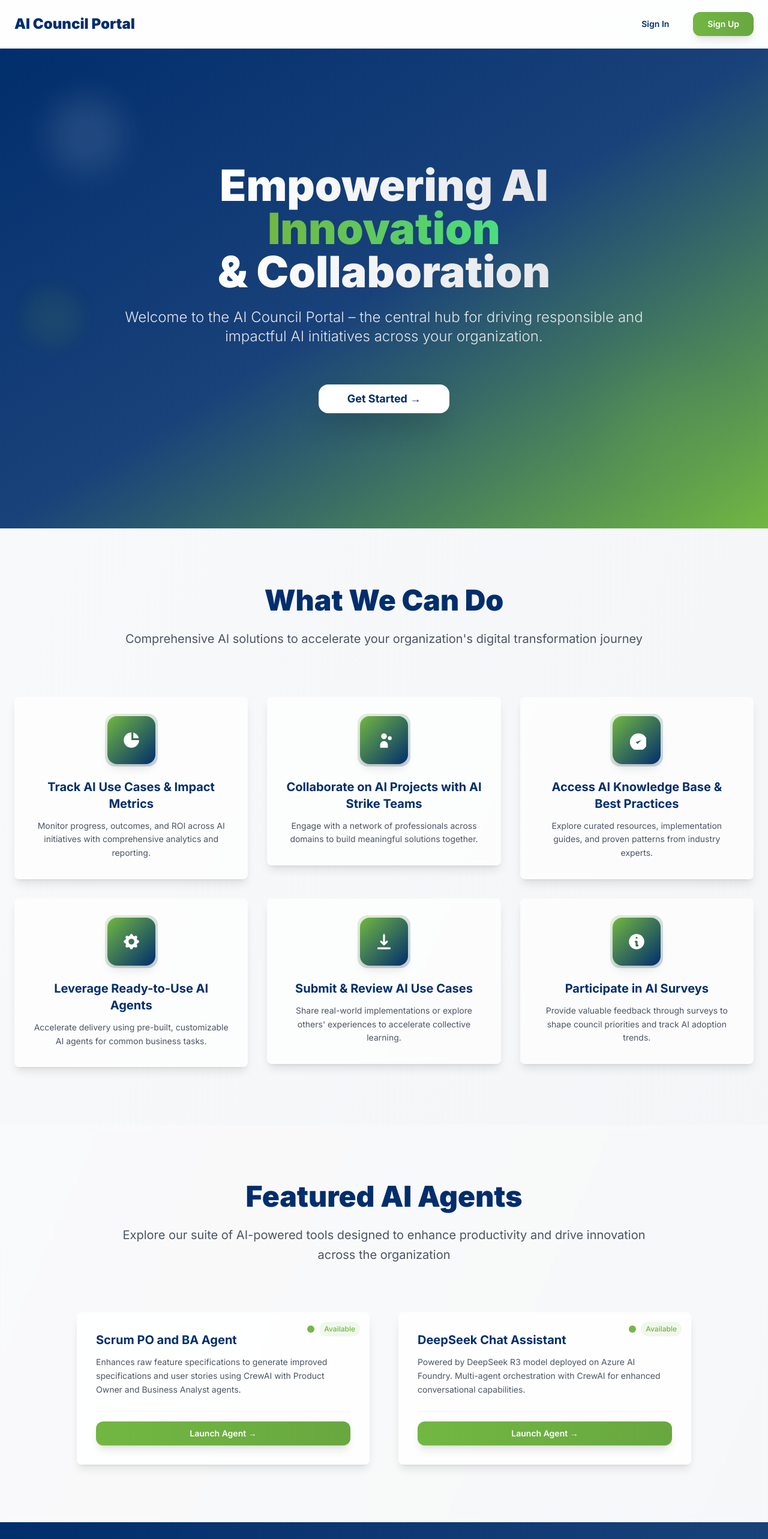
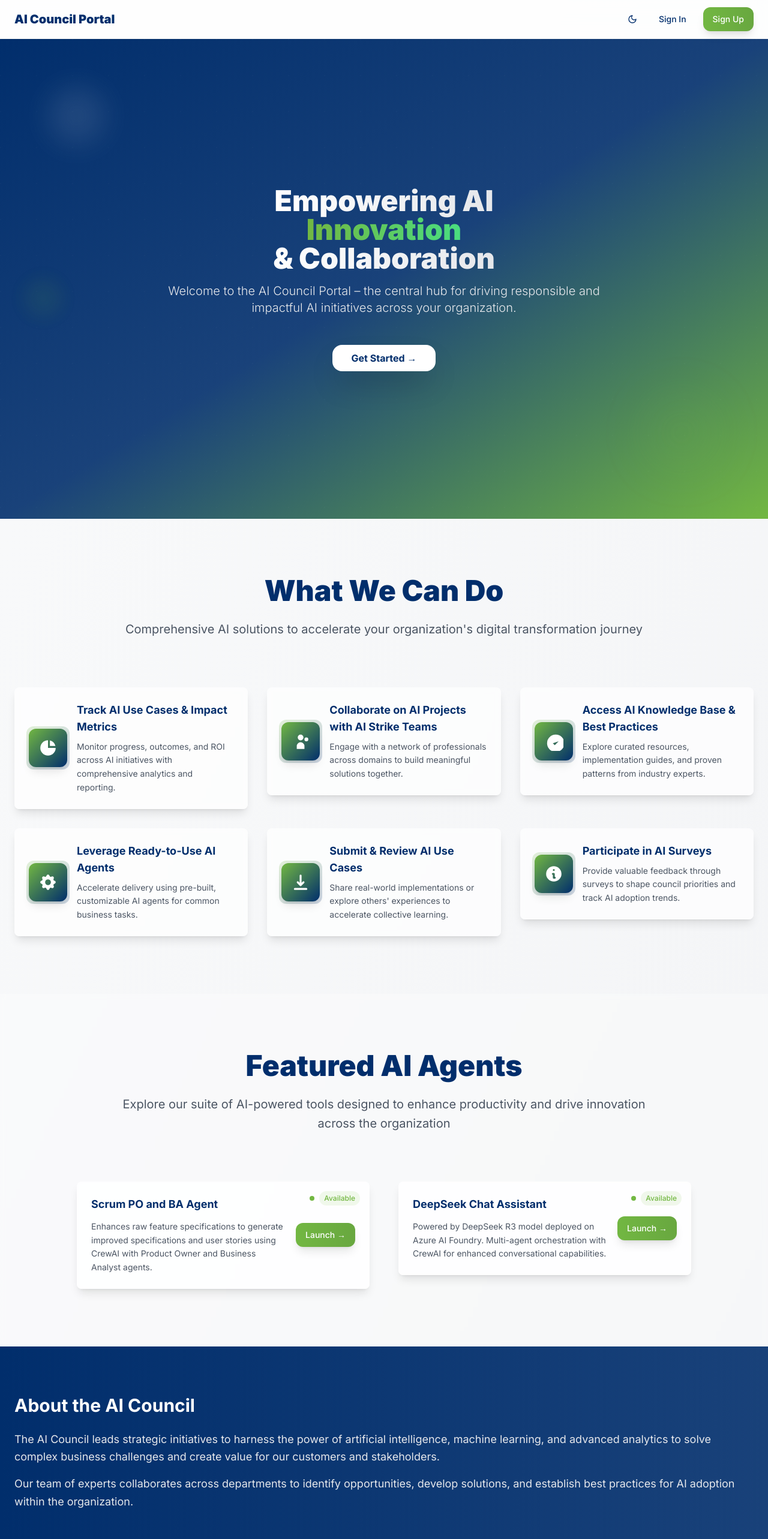
Before and after one commit to LostZoro56/council-ai-craft, a React (Vite) app: page / in a window 1280 px wide. Shown: the top 2566 px of the page at 60% size. Built offline with nearby package versions, Linux system fonts and the light colour scheme.

Commit message:
Add user profile, logout, card style, and theme support
Adds user profile and logout functionality, changes card styles to horizontal, reduces font sizes, and implements dark theme with proper styling adjustments.

```diff
--- a/src/components/AgentCard.tsx
+++ b/src/components/AgentCard.tsx
@@ -16,62 +16,62 @@ const AgentCard = ({ id, title, description, isAvailable, onClick }: AgentCardPr
     <Card
       className={`group relative overflow-hidden transition-all duration-500 border-0 ${
         isAvailable
-          ? 'bg-white/80 backdrop-blur-sm shadow-lg hover:shadow-2xl hover:scale-105 hover:-translate-y-2 cursor-pointer'
-          : 'bg-gray-50/50 backdrop-blur-sm shadow-md cursor-not-allowed'
+          ? 'bg-white/80 dark:bg-gray-800/80 backdrop-blur-sm shadow-lg hover:shadow-2xl hover:scale-[1.02] hover:-translate-y-1 cursor-pointer'
+          : 'bg-gray-50/50 dark:bg-gray-900/50 backdrop-blur-sm shadow-md cursor-not-allowed'
       }`}
       onClick={isAvailable ? onClick : undefined}
     >
       {/* Background gradient overlay */}
       <div className={`absolute inset-0 transition-opacity duration-500 ${
         isAvailable
-          ? 'bg-gradient-to-br from-[#72B742]/10 to-[#012E6C]/10 opacity-0 group-hover:opacity-100'
-          : 'bg-gray-200/30'
+          ? 'bg-gradient-to-r from-[#72B742]/10 to-[#012E6C]/10 opacity-0 group-hover:opacity-100'
+          : 'bg-gray-200/30 dark:bg-gray-700/30'
       }`} />
 
       {/* Status indicator */}
       <div className="absolute top-4 right-4 z-20">
         {isAvailable ? (
           <div className="flex items-center space-x-2">
-            <div className="w-3 h-3 bg-[#72B742] rounded-full animate-pulse shadow-lg"></div>
+            <div className="w-2 h-2 bg-[#72B742] rounded-full animate-pulse shadow-lg"></div>
             <span className="text-xs font-medium text-[#72B742] bg-[#72B742]/10 px-2 py-1 rounded-full">
               Available
             </span>
           </div>
         ) : (
-          <span className="text-xs font-medium text-gray-400 bg-gray-100 px-2 py-1 rounded-full">
+          <span className="text-xs font-medium text-gray-400 bg-gray-100 dark:bg-gray-700 px-2 py-1 rounded-full">
             Coming Soon
           </span>
         )}
       </div>
 
-      <CardContent className="p-8 relative z-10">
-        <div className="space-y-6">
-          <div className="space-y-3">
-            <h3 className={`text-xl font-bold transition-colors duration-300 ${
+      <CardContent className="p-6 relative z-10">
+        <div className="flex items-center justify-between space-x-4">
+          <div className="flex-1 space-y-3">
+            <h3 className={`text-lg font-bold transition-colors duration-300 ${
               isAvailable
-                ? 'text-[#012E6C] group-hover:text-[#72B742]'
+                ? 'text-[#012E6C] dark:text-white group-hover:text-[#72B742]'
                 : 'text-gray-400'
             }`}>
               {title}
             </h3>
             <p className={`leading-relaxed text-sm ${
-              isAvailable ? 'text-gray-600' : 'text-gray-400'
+              isAvailable ? 'text-gray-600 dark:text-gray-300' : 'text-gray-400'
             }`}>
               {description}
             </p>
           </div>
 
-          <div className="pt-4 border-t border-gray-100">
+          <div className="flex-shrink-0">
             {isAvailable ? (
               <Button
-                className="w-full bg-gradient-to-r from-[#72B742] to-[#72B742]/90 hover:from-[#72B742]/90 hover:to-[#72B742] text-white font-semibold py-3 rounded-xl shadow-lg hover:shadow-xl transition-all duration-300 transform hover:scale-105"
+                className="bg-gradient-to-r from-[#72B742] to-[#72B742]/90 hover:from-[#72B742]/90 hover:to-[#72B742] text-white font-medium py-2 px-4 rounded-xl shadow-lg hover:shadow-xl transition-all duration-300 transform hover:scale-105 text-sm"
               >
-                Launch Agent →
+                Launch →
               </Button>
             ) : (
               <Button
                 disabled
-                className="w-full bg-gray-200 text-gray-400 py-3 rounded-xl cursor-not-allowed"
+                className="bg-gray-200 dark:bg-gray-700 text-gray-400 py-2 px-4 rounded-xl cursor-not-allowed text-sm"
               >
                 Coming Soon
               </Button>
--- a/src/components/FeatureCard.tsx
+++ b/src/components/FeatureCard.tsx
@@ -10,21 +10,21 @@ interface FeatureCardProps {
 
 const FeatureCard = ({ title, description, icon }: FeatureCardProps) => {
   return (
-    <Card className="group relative overflow-hidden bg-white/70 backdrop-blur-sm border-0 shadow-lg hover:shadow-2xl transition-all duration-500 hover:scale-105 hover:-translate-y-1">
+    <Card className="group relative overflow-hidden bg-white/70 dark:bg-gray-800/70 backdrop-blur-sm border-0 shadow-lg hover:shadow-2xl transition-all duration-500 hover:scale-[1.02] hover:-translate-y-1">
       <div className="absolute inset-0 bg-gradient-to-r from-[#72B742]/5 to-[#012E6C]/5 opacity-0 group-hover:opacity-100 transition-opacity duration-500" />
-      <CardContent className="p-8 relative z-10">
-        <div className="flex flex-col items-center text-center space-y-6">
-          <div className="relative">
-            <div className="w-20 h-20 bg-gradient-to-br from-[#72B742] to-[#012E6C] rounded-2xl flex items-center justify-center text-white shadow-lg group-hover:shadow-xl transition-shadow duration-300">
+      <CardContent className="p-6 relative z-10">
+        <div className="flex items-center space-x-4">
+          <div className="relative flex-shrink-0">
+            <div className="w-16 h-16 bg-gradient-to-br from-[#72B742] to-[#012E6C] rounded-xl flex items-center justify-center text-white shadow-lg group-hover:shadow-xl transition-shadow duration-300">
               {icon}
             </div>
-            <div className="absolute -inset-1 bg-gradient-to-br from-[#72B742] to-[#012E6C] rounded-2xl opacity-20 group-hover:opacity-40 transition-opacity duration-300 -z-10" />
+            <div className="absolute -inset-1 bg-gradient-to-br from-[#72B742] to-[#012E6C] rounded-xl opacity-20 group-hover:opacity-40 transition-opacity duration-300 -z-10" />
           </div>
-          <div className="space-y-3">
-            <h3 className="text-xl font-bold text-[#012E6C] group-hover:text-[#72B742] transition-colors duration-300">
+          <div className="flex-1 space-y-2">
+            <h3 className="text-lg font-bold text-[#012E6C] dark:text-white group-hover:text-[#72B742] transition-colors duration-300">
               {title}
             </h3>
-            <p className="text-gray-600 leading-relaxed text-sm">
+            <p className="text-gray-600 dark:text-gray-300 leading-relaxed text-sm">
               {description}
             </p>
           </div>
--- a/src/components/HeroSection.tsx
+++ b/src/components/HeroSection.tsx
@@ -20,14 +20,14 @@ const HeroSection = ({ onGetStarted }: HeroSectionProps) => {
       </div>
 
       {/* Floating elements */}
-      <div className="absolute top-20 left-20 w-32 h-32 bg-white/10 rounded-full blur-xl animate-pulse" />
-      <div className="absolute bottom-20 right-20 w-48 h-48 bg-[#72B742]/20 rounded-full blur-2xl animate-pulse" style={{ animationDelay: '1s' }} />
-      <div className="absolute top-1/2 left-10 w-24 h-24 bg-[#72B742]/10 rounded-full blur-lg animate-pulse" style={{ animationDelay: '2s' }} />
+      <div className="absolute top-20 left-20 w-24 h-24 bg-white/10 rounded-full blur-xl animate-pulse" />
+      <div className="absolute bottom-20 right-20 w-32 h-32 bg-[#72B742]/20 rounded-full blur-2xl animate-pulse" style={{ animationDelay: '1s' }} />
+      <div className="absolute top-1/2 left-10 w-16 h-16 bg-[#72B742]/10 rounded-full blur-lg animate-pulse" style={{ animationDelay: '2s' }} />
 
-      <div className="relative z-10 max-w-6xl mx-auto px-6 text-center text-white">
-        <div className="space-y-8 animate-fade-in">
-          <div className="space-y-6">
-            <h1 className="text-6xl md:text-7xl font-black leading-tight">
+      <div className="relative z-10 max-w-5xl mx-auto px-6 text-center text-white">
+        <div className="space-y-6 animate-fade-in">
+          <div className="space-y-4">
+            <h1 className="text-4xl md:text-5xl font-black leading-tight">
               <span className="bg-gradient-to-r from-white to-gray-200 bg-clip-text text-transparent">
                 Empowering AI
               </span>
@@ -40,16 +40,16 @@ const HeroSection = ({ onGetStarted }: HeroSectionProps) => {
                 & Collaboration
               </span>
             </h1>
-            <p className="text-xl md:text-2xl text-gray-200 max-w-4xl mx-auto leading-relaxed font-light">
+            <p className="text-lg md:text-xl text-gray-200 max-w-3xl mx-auto leading-relaxed font-light">
               Welcome to the AI Council Portal – the central hub for driving responsible and impactful AI initiatives across your organization.
             </p>
           </div>
 
-          <div className="pt-8">
+          <div className="pt-6">
             <Button
               onClick={onGetStarted}
               size="lg"
-              className="bg-white text-[#012E6C] hover:bg-gray-100 text-lg px-12 py-6 font-bold rounded-2xl shadow-2xl hover:shadow-3xl transition-all duration-300 transform hover:scale-110 hover:-translate-y-1"
+              className="bg-white text-[#012E6C] hover:bg-gray-100 text-base px-8 py-4 font-bold rounded-2xl shadow-2xl hover:shadow-3xl transition-all duration-300 transform hover:scale-110 hover:-translate-y-1"
             >
               Get Started →
             </Button>
--- a/src/components/Navbar.tsx
+++ b/src/components/Navbar.tsx
@@ -1,11 +1,14 @@
 
 import React from 'react';
 import { Button } from '@/components/ui/button';
+import UserMenu from '@/components/UserMenu';
+import ThemeToggle from '@/components/ThemeToggle';
 
 interface NavbarProps {
   isLoggedIn?: boolean;
   onSignIn?: () => void;
   onSignUp?: () => void;
+  onLogout?: () => void;
   showSidebarToggle?: boolean;
   onSidebarToggle?: () => void;
   sidebarCollapsed?: boolean;
@@ -15,49 +18,56 @@ const Navbar = ({
   isLoggedIn = false,
   onSignIn,
   onSignUp,
+  onLogout,
   showSidebarToggle = false,
   onSidebarToggle,
   sidebarCollapsed = false
 }: NavbarProps) => {
   return (
-    <nav className="bg-white/80 backdrop-blur-md shadow-sm border-b border-gray-200/50 sticky top-0 z-50">
+    <nav className="bg-white/80 dark:bg-gray-900/80 backdrop-blur-md shadow-sm border-b border-gray-200/50 dark:border-gray-700/50 sticky top-0 z-50">
       <div className="max-w-7xl mx-auto px-6">
-        <div className="flex justify-between items-center h-20">
+        <div className="flex justify-between items-center h-16">
           <div className="flex items-center space-x-4">
             {showSidebarToggle && (
               <Button
                 variant="ghost"
                 size="sm"
                 onClick={onSidebarToggle}
-                className="p-3 hover:bg-[#012E6C]/5 rounded-xl transition-all duration-200"
+                className="p-2 hover:bg-[#012E6C]/5 dark:hover:bg-white/5 rounded-xl transition-all duration-200"
               >
-                <svg className="w-5 h-5 text-[#012E6C]" fill="none" stroke="currentColor" viewBox="0 0 24 24">
+                <svg className="w-4 h-4 text-[#012E6C] dark:text-white" fill="none" stroke="currentColor" viewBox="0 0 24 24">
                   <path strokeLinecap="round" strokeLinejoin="round" strokeWidth={2} d={sidebarCollapsed ? "M6 18L18 6M6 6l12 12" : "M4 6h16M4 12h16M4 18h16"} />
                 </svg>
               </Button>
             )}
-            <h1 className="text-2xl font-black text-[#012E6C] cursor-pointer hover:text-[#72B742] transition-colors duration-300">
+            <h1 className="text-xl font-black text-[#012E6C] dark:text-white cursor-pointer hover:text-[#72B742] dark:hover:text-[#72B742] transition-colors duration-300">
               AI Council Portal
             </h1>
           </div>
 
-          {!isLoggedIn && (
-            <div className="flex items-center space-x-4">
+          <div className="flex items-center space-x-3">
+            <ThemeToggle />
+
+            {isLoggedIn ? (
+              <UserMenu onLogout={onLogout || (() => {})} />
+            ) : (
+              <>
                 <Button
                   variant="ghost"
                   onClick={onSignIn}
-                className="text-[#012E6C] hover:bg-[#012E6C]/5 font-semibold px-6 py-3 rounded-xl transition-all duration-200"
+                  className="text-[#012E6C] dark:text-white hover:bg-[#012E6C]/5 dark:hover:bg-white/5 font-medium px-4 py-2 rounded-xl transition-all duration-200 text-sm"
                 >
                   Sign In
                 </Button>
                 <Button
                   onClick={onSignUp}
-                className="bg-gradient-to-r from-[#72B742] to-[#72B742]/90 hover:from-[#72B742]/90 hover:to-[#72B742] text-white font-semibold px-6 py-3 rounded-xl shadow-lg hover:shadow-xl transition-all duration-200"
+                  className="bg-gradient-to-r from-[#72B742] to-[#72B742]/90 hover:from-[#72B742]/90 hover:to-[#72B742] text-white font-medium px-4 py-2 rounded-xl shadow-lg hover:shadow-xl transition-all duration-200 text-sm"
                 >
                   Sign Up
                 </Button>
+              </>
+            )}
           </div>
-          )}
         </div>
       </div>
     </nav>
--- /dev/null
+++ b/src/components/ThemeToggle.tsx
@@ -0,0 +1,41 @@
+
+import React, { useEffect, useState } from 'react';
+import { Button } from '@/components/ui/button';
+import { Moon, Sun } from 'lucide-react';
+
+const ThemeToggle = () => {
+  const [isDark, setIsDark] = useState(false);
+
+  useEffect(() => {
+    const savedTheme = localStorage.getItem('theme');
+    const prefersDark = window.matchMedia('(prefers-color-scheme: dark)').matches;
+    const shouldUseDark = savedTheme === 'dark' || (!savedTheme && prefersDark);
+
+    setIsDark(shouldUseDark);
+    document.documentElement.classList.toggle('dark', shouldUseDark);
+  }, []);
+
+  const toggleTheme = () => {
+    const newTheme = !isDark;
+    setIsDark(newTheme);
+    document.documentElement.classList.toggle('dark', newTheme);
+    localStorage.setItem('theme', newTheme ? 'dark' : 'light');
+  };
+
+  return (
+    <Button
+      variant="ghost"
+      size="sm"
+      onClick={toggleTheme}
+      className="p-2 hover:bg-[#012E6C]/5 dark:hover:bg-white/5 rounded-full transition-all duration-200"
+    >
+      {isDark ? (
+        <Sun className="w-5 h-5 text-[#012E6C] dark:text-white" />
+      ) : (
+        <Moon className="w-5 h-5 text-[#012E6C] dark:text-white" />
+      )}
+    </Button>
+  );
+};
+
+export default ThemeToggle;
--- /dev/null
+++ b/src/components/UserMenu.tsx
@@ -0,0 +1,57 @@
+
+import React, { useState } from 'react';
+import { Button } from '@/components/ui/button';
+import { LogOut, User, Settings } from 'lucide-react';
+
+interface UserMenuProps {
+  onLogout: () => void;
+}
+
+const UserMenu = ({ onLogout }: UserMenuProps) => {
+  const [isOpen, setIsOpen] = useState(false);
+
+  return (
+    <div className="relative">
+      <Button
+        variant="ghost"
+        size="sm"
+        onClick={() => setIsOpen(!isOpen)}
+        className="p-2 hover:bg-[#012E6C]/5 rounded-full transition-all duration-200"
+      >
+        <User className="w-5 h-5 text-[#012E6C] dark:text-white" />
+      </Button>
+
+      {isOpen && (
+        <>
+          <div
+            className="fixed inset-0 z-10"
+            onClick={() => setIsOpen(false)}
+          />
+          <div className="absolute right-0 top-full mt-2 w-48 bg-white dark:bg-gray-800 rounded-xl shadow-lg border border-gray-200 dark:border-gray-700 z-20">
+            <div className="p-2 space-y-1">
+              <Button
+                variant="ghost"
+                size="sm"
+                className="w-full justify-start p-3 hover:bg-gray-100 dark:hover:bg-gray-700 rounded-lg"
+              >
+                <Settings className="w-4 h-4 mr-3" />
+                Settings
+              </Button>
+              <Button
+                variant="ghost"
+                size="sm"
+                onClick={onLogout}
+                className="w-full justify-start p-3 hover:bg-red-50 dark:hover:bg-red-900/20 text-red-600 dark:text-red-400 rounded-lg"
+              >
+                <LogOut className="w-4 h-4 mr-3" />
+                Logout
+              </Button>
+            </div>
+          </div>
+        </>
+      )}
+    </div>
+  );
+};
+
+export default UserMenu;
```
Also changed, not shown: src/components/Sidebar.tsx (+12 -12 lines), src/pages/Dashboard.tsx (+26 -21 lines), src/pages/Index.tsx (+6 -2 lines). Lines whose indentation alone changed are shown as unchanged.
